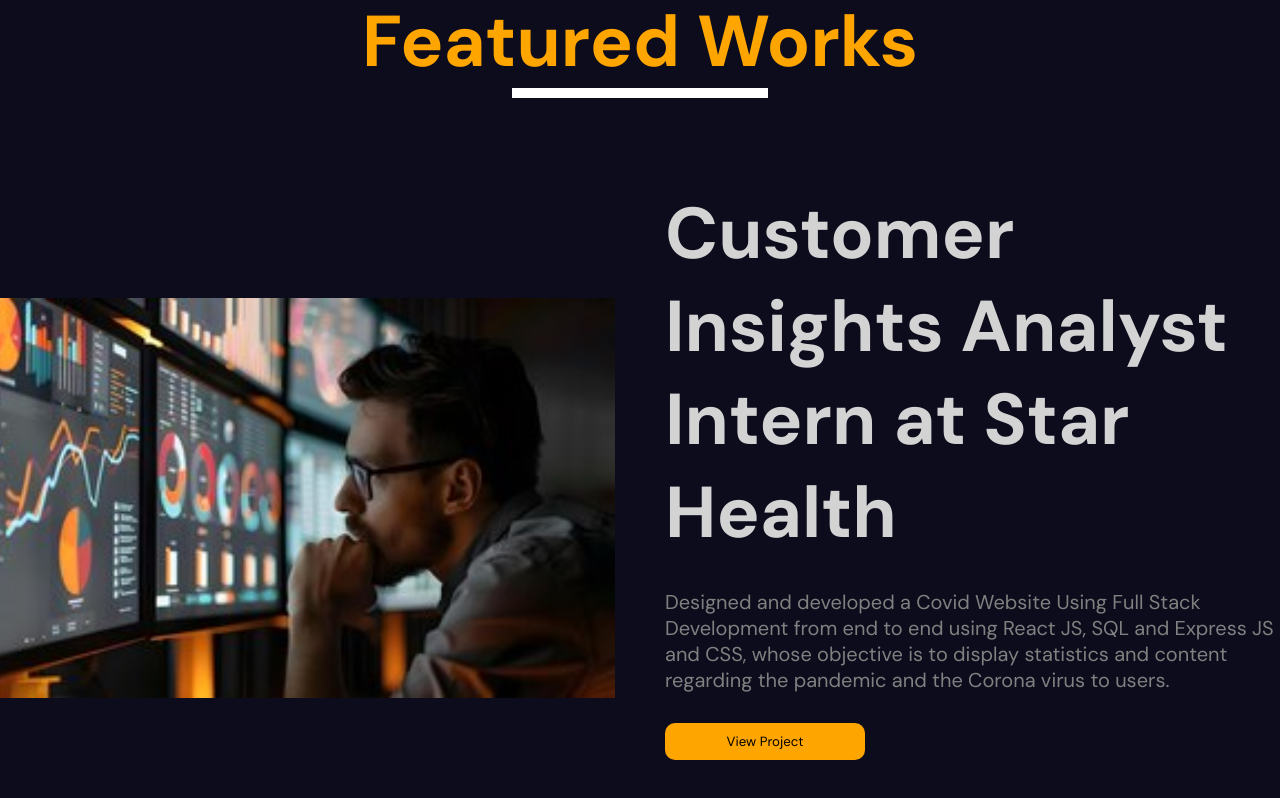
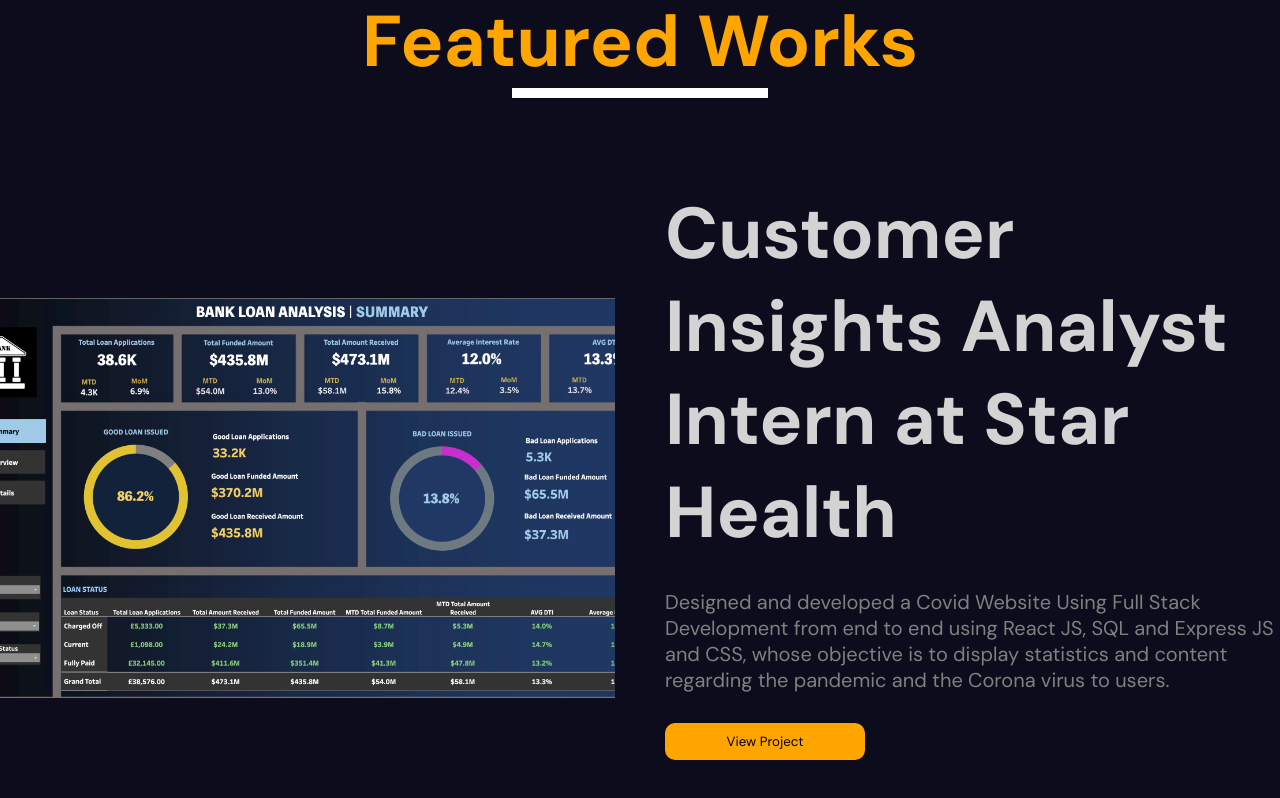
Before and after one commit to urstrulyrithik/Rithik-Portfolio, a React (Vite) app: page / in a window 1280 px wide. Shown: the part 3255-4053 px from the top of the page. Built offline with nearby package versions, Linux system fonts and the light colour scheme.

Commit message:
Update Portfolio.jsx

```diff
--- a/src/components/portfolio/Portfolio.jsx
+++ b/src/components/portfolio/Portfolio.jsx
@@ -8,7 +8,7 @@
     id: 1,
     title: "Customer Insights Analyst Intern at Star Health",
     projectLink:"https://github.com/urstrulyrithik",
-    img: "./CustomerAnalyst.jpg",
+    img: "./BankAnalyst.png",
     description: "Designed and developed a Covid Website Using Full Stack Development from end to end using React JS, SQL and Express JS and CSS, whose objective is to display statistics and content regarding the pandemic and the Corona virus to users."
   },
   {
```
